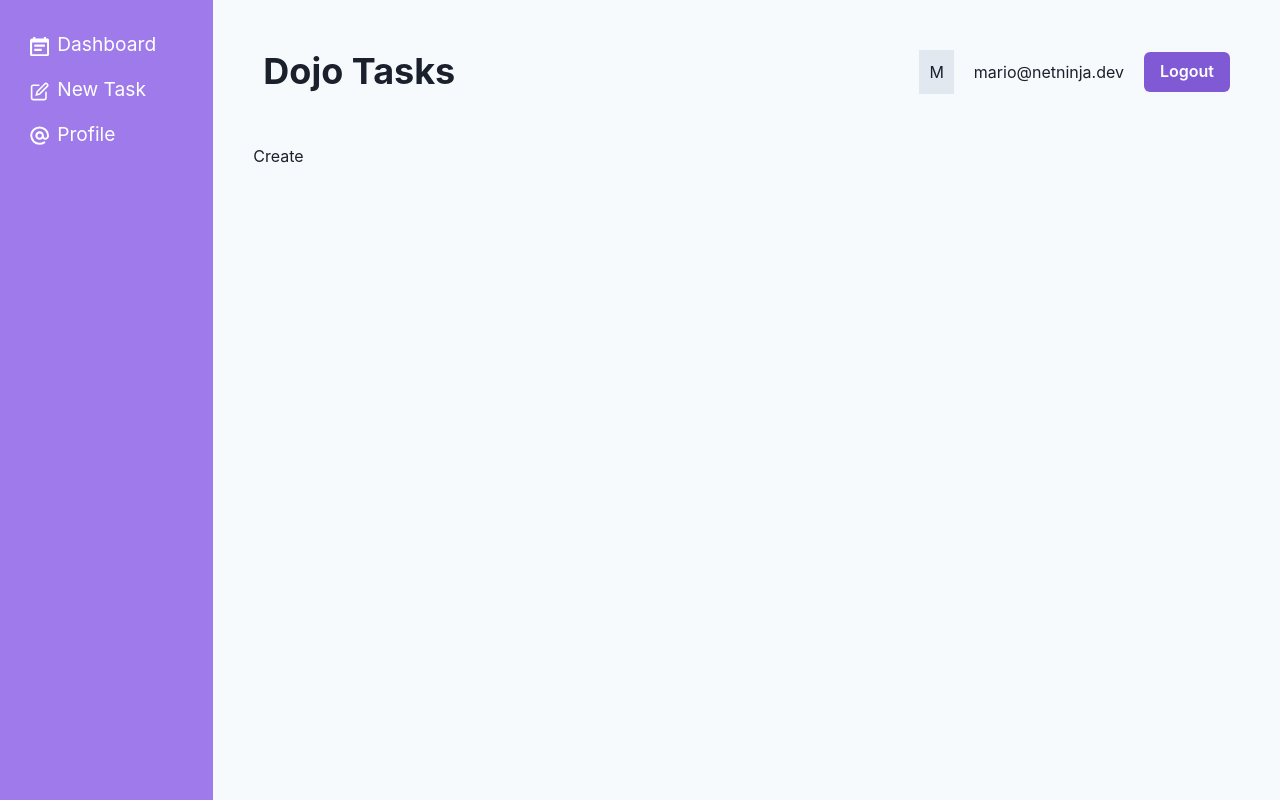
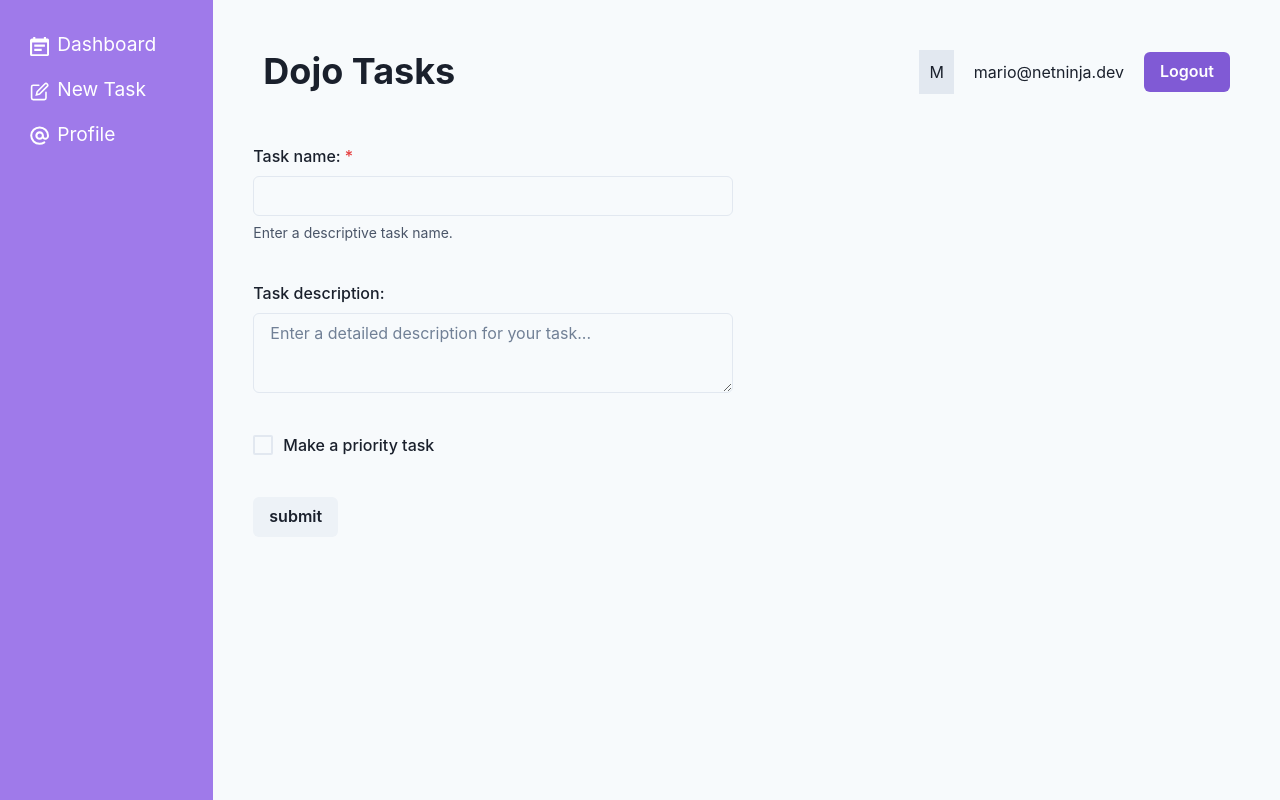
Before and after one commit to rdxdheeraj75/Chakra-UI-Learnings, a React (Vite) app: page /create in a window 1280 px wide. Built offline with nearby package versions, Linux system fonts and the light colour scheme.

Commit message:
Form Components

```diff
--- a/src/App.jsx
+++ b/src/App.jsx
@@ -8,7 +8,7 @@ import {
 // layouts and pages
 import RootLayout from './layouts/RootLayout'
 import Dashboard, { tasksLoader } from './pages/Dashboard'
-import Create from './pages/Create'
+import Create, { createAction } from './pages/Create'
 import Profile from './pages/Profile'
 
 // router and routes
@@ -16,7 +16,7 @@ const router = createBrowserRouter(
   createRoutesFromElements(
     <Route path="/" element={<RootLayout />}>
       <Route index element={<Dashboard />} loader={tasksLoader}/>
-      <Route path="create" element={<Create />} />
+      <Route path="create" element={<Create />} action={createAction} />
       <Route path="profile" element={<Profile />} />
     </Route>
   )
--- a/src/pages/Create.jsx
+++ b/src/pages/Create.jsx
@@ -1,5 +1,59 @@
+import {
+  Box,
+  FormControl,
+  FormLabel,
+  FormHelperText,
+  Input,
+  Textarea,
+  Button,
+  Checkbox
+} from '@chakra-ui/react'
+import { Form, redirect } from 'react-router-dom'
+
 export default function Create() {
+
   return (
-    <div>Create</div>
+    <Box maxW="480px">
+      <Form method="post" action="/create">
+        <FormControl isRequired mb="40px">
+          <FormLabel>Task name:</FormLabel>
+          <Input type="text" name="title" />
+          <FormHelperText>Enter a descriptive task name.</FormHelperText>
+        </FormControl>
+
+        <FormControl mb="40px">
+          <FormLabel>Task description:</FormLabel>
+          <Textarea
+            placeholder="Enter a detailed description for your task..."
+            name="description"
+          />
+        </FormControl>
+
+        <FormControl display="flex" alignItems="center" mb="40px">
+          <Checkbox
+            name="isPriority"
+            colorScheme="purple"
+            size="lg"
+          />
+          <FormLabel mb="0" ml="10px">Make a priority task</FormLabel>
+        </FormControl>
+
+        <Button type="submit">submit</Button>
+      </Form>
+    </Box>
   )
 }
+
+export const createAction = async ({ request }) => {
+  const data = await request.formData()
+
+  const task = {
+    title: data.get('title'),
+    description: data.get('description'),
+    isPriority: data.get('isPriority') === ''
+  }
+
+  console.log(task)
+
+  return redirect('/')
+}
```
